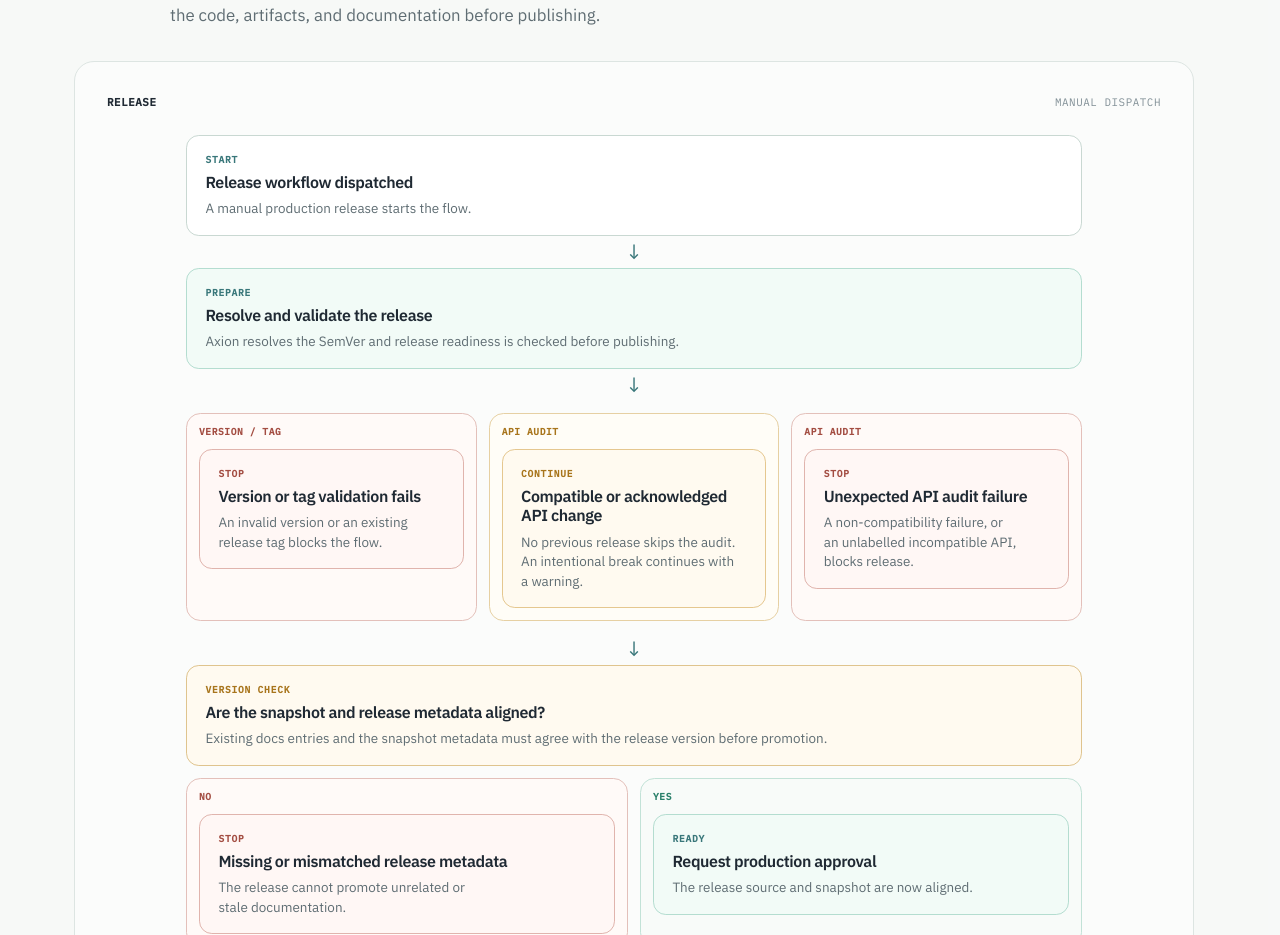
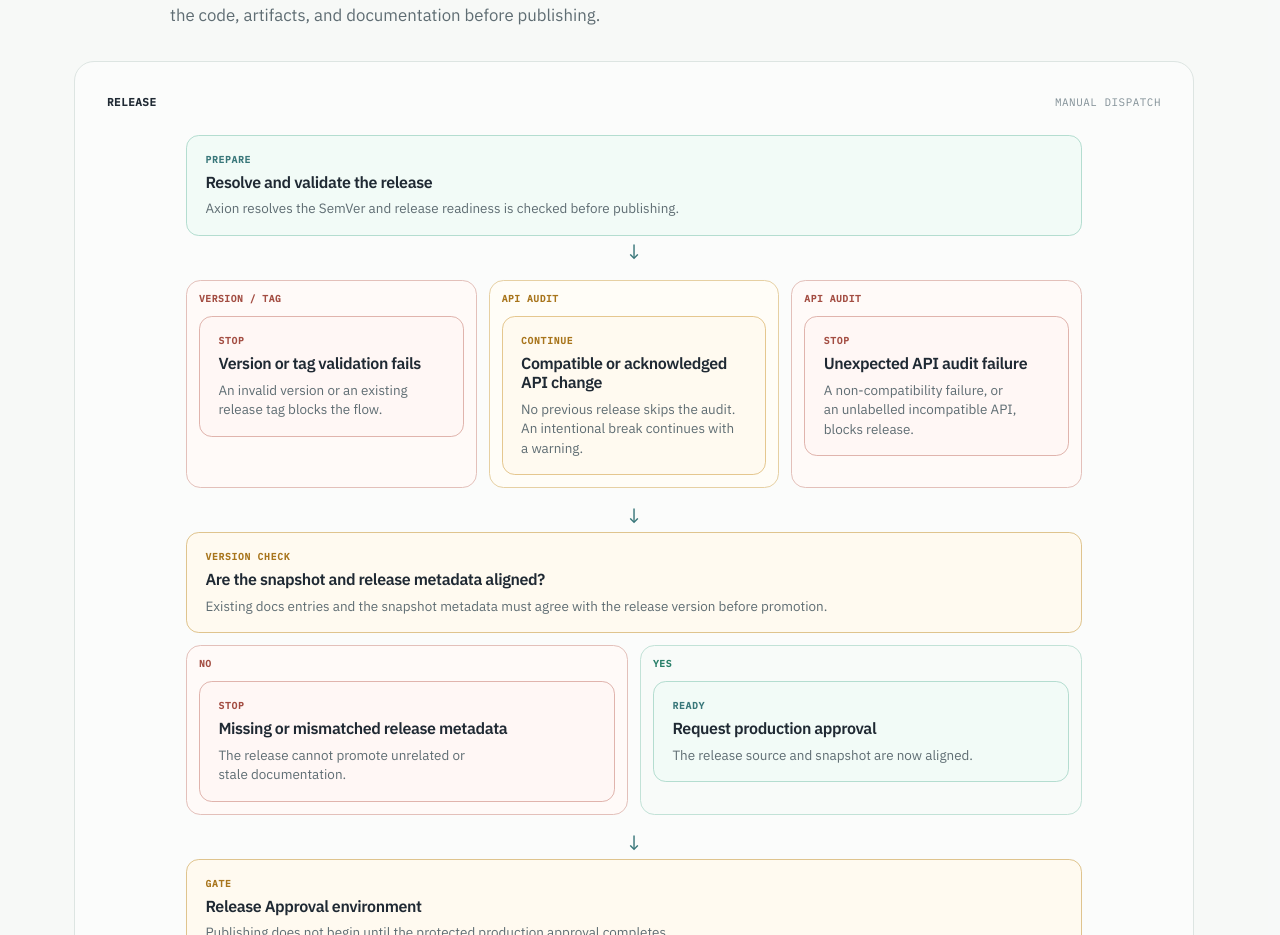
Before and after one commit to HDCharts/charts-docs, a Next.js app in the folder docs-app/: page /workflow in a window 1280 px wide. Shown: the part 6243-7178 px from the top of the page. Built offline with nearby package versions, Linux system fonts and the light colour scheme; a web font is replaced by a local one.

Commit message:
docs: remove redundant release start node

```diff
--- a/docs-app/app/workflow/page.tsx
+++ b/docs-app/app/workflow/page.tsx
@@ -353,8 +353,6 @@ export default function WorkflowPage() {
         >
           <div className="workflow-chart-titlebar"><strong>Release</strong><span>manual dispatch</span></div>
           <div className="workflow-chart-stack">
-            <WorkflowNode label="START" title="Release workflow dispatched" detail="A manual production release starts the flow." />
-            <div className="workflow-chart-arrow" aria-hidden="true">↓</div>
             <WorkflowNode label="PREPARE" title="Resolve and validate the release" detail="Axion resolves the SemVer and release readiness is checked before publishing." tone="success" />
             <div className="workflow-chart-arrow" aria-hidden="true">↓</div>
             <div className="workflow-branch-grid workflow-branch-grid-three">
```
